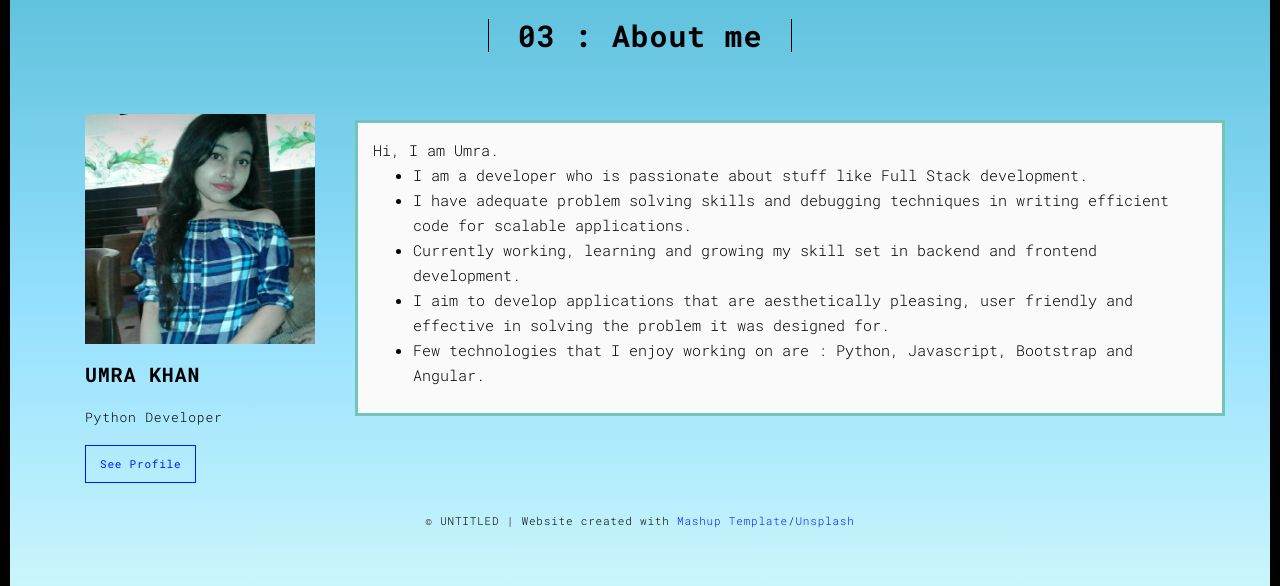
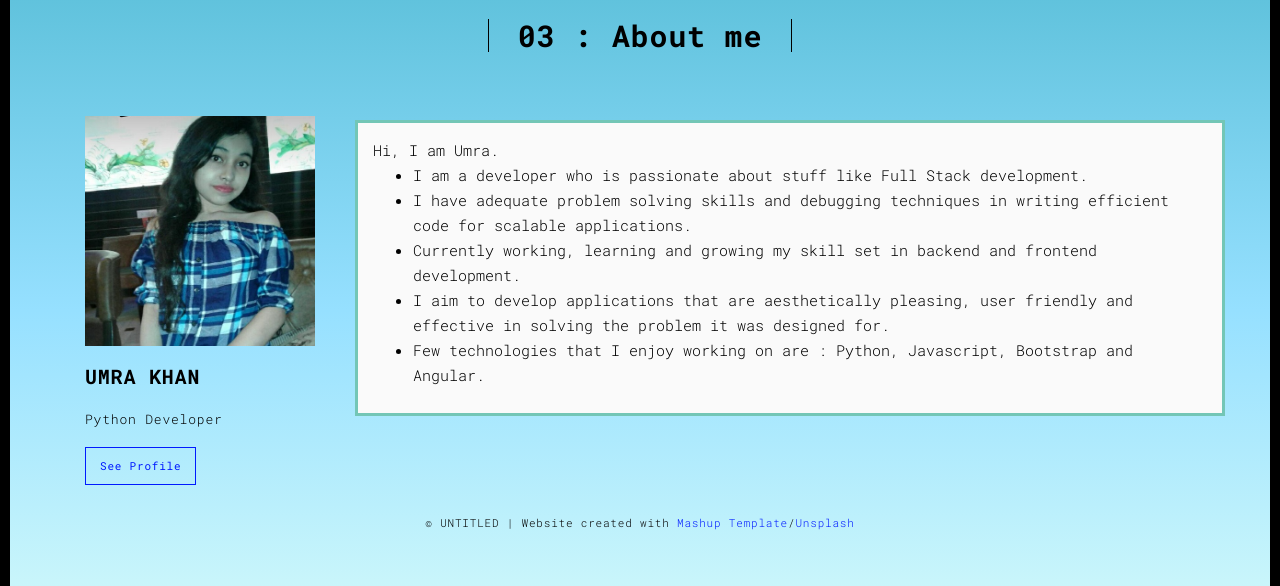
Before and after one commit to UmraKhan07/portfo, a Flask app: template templates/about.html in a window 1280 px wide. Shown: the part 90-676 px from the top of the page. Run offline with Flask 2, Linux system fonts and the light colour scheme; the template is opened without the code that fills it, so the values that code supplies are empty; some libraries are stand-ins or nearby versions.

Commit message:
modified about page

```diff
--- a/templates/about.html
+++ b/templates/about.html
@@ -76,7 +76,7 @@
 <div class="container">
 
  <div class="card">
-  <img class="card-img-top" style="height: 23rem; margin-top: 2px; width: 23rem;" src="../static/assets/pic.jpeg" alt="Card image">
+  <img class="card-img-top" style="height: 23rem; margin-top: 4px; width: 23rem;" src="../static/assets/pic.jpeg" alt="Card image">
   <div class="card-body">
     <h3 class="card-title">UMRA KHAN</h3>
     <p class="card-text" style="font-size: 13px;">Python Developer</p>
```
